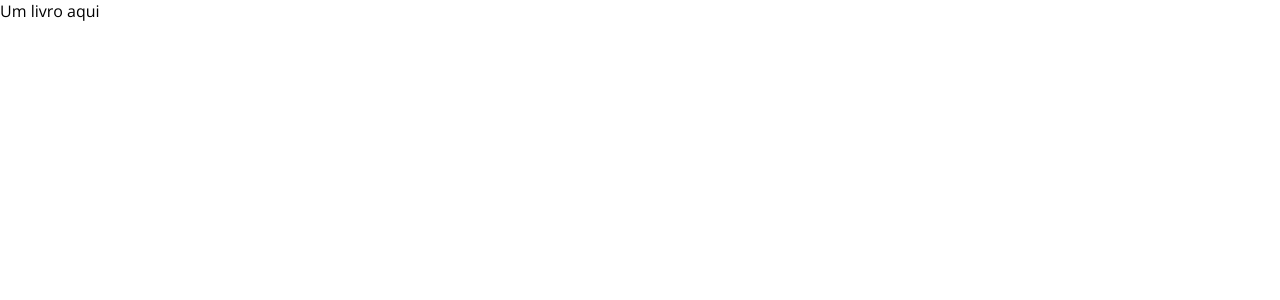
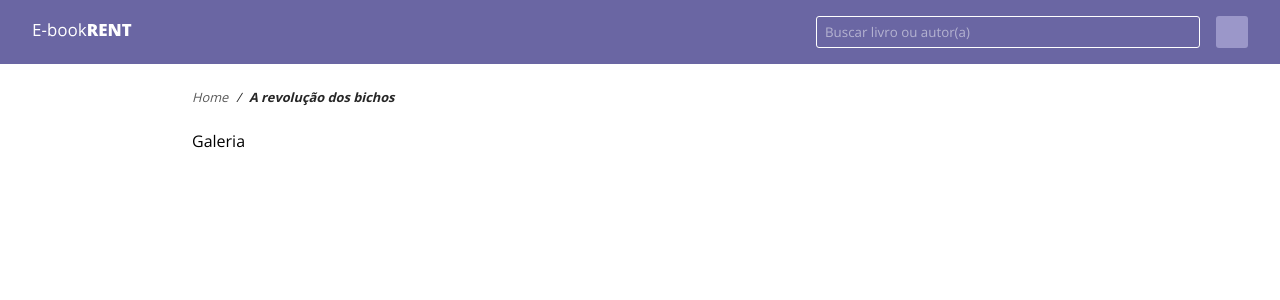
Before and after one commit to elicavalheiro/ebook-rent, a Vue app: page /book/1 in a window 1280 px wide. Shown: the top 300 px of the page. Built offline with nearby package versions, Linux system fonts and the light colour scheme.

Commit message:
:construction: create book page

```diff
--- a/package.json
+++ b/package.json
@@ -8,6 +8,7 @@
     "lint": "vue-cli-service lint"
   },
   "dependencies": {
+    "axios": "^0.21.1",
     "core-js": "^3.6.5",
     "vue": "^3.0.0",
     "vue-router": "^4.0.0-0",
--- a/src/components/BookCard.vue
+++ b/src/components/BookCard.vue
@@ -1,13 +1,37 @@
 <template>
-  <div class="book-card">
-    <img src="https://images-na.ssl-images-amazon.com/images/I/71lFUYuLmuL.jpg" >
-    <div class="book-info">
-      <h3 class="title">A revolução dos bichos</h3>
-      <p class="author">George Orwell</p>
+  <router-link :to="{ name: 'Book', params: { id: book.id } }">
+    <div class="book-card">
+      <img :src="book.mainImg.src" >
+      <div class="book-info">
+        <h3 class="title">{{ book.title }}</h3>
+        <p class="author">{{ book.author }}</p>
+      </div>
+      <p class="price">{{ priceFormated }}</p>
     </div>
-    <p class="price">R$ 0,99</p>
-  </div>
+  </router-link>
 </template>
+
+<script>
+export default {
+  name: 'Book',
+  props: {
+    book: {
+      type: Object,
+      default: () => {}
+    }
+  },
+  computed: {
+    priceFormated(){
+      const formated = this.book.price.toLocaleString('pt-BR', {
+        style: "currency",
+        currency: 'BRL'
+      })
+
+      return formated;
+    }
+  }
+}
+</script>
 
 <style scoped>
 .book-card {
@@ -47,4 +71,8 @@ img {
   font-size: 1rem;
   color: var(--primary-color);
 }
+
+a {
+  text-decoration: none;
+}
 </style>
--- a/src/components/Books.vue
+++ /dev/null
@@ -1,39 +0,0 @@
-<template>
-  <div class="books-container">
-    <Title title="Todos os livros" />
-    <div class="grid">
-      <BookCard />
-    </div>
-  </div>
-</template>
-
-<script>
-import Title from '@/components/Title';
-import BookCard from '@/components/BookCard';
-
-export default {
-  name: 'Books',
-  components: {
-    Title,
-    BookCard
-  },
-  props: {
-    pageTitle: {
-      type: String,
-      default: '',
-    }
-  }
-}
-</script>
-
-<style scoped>
-.books-container {
-  width: 100%;
-}
-
-.grid {
-  display: grid;
-  grid-template-columns: repeat(5, 1fr);
-  gap: 15px;
-}
-</style>
--- /dev/null
+++ b/src/components/BooksList.vue
@@ -0,0 +1,70 @@
+<template>
+  <div class="books-container">
+    <Title title="Todos os livros" />
+    <div class="grid">
+      <BookCard v-for="book in books" :key="book.id" :book="book" />
+    </div>
+  </div>
+</template>
+
+<script>
+import { mapState, mapActions } from 'vuex'
+import Title from '@/components/Title';
+import BookCard from '@/components/BookCard';
+
+export default {
+  name: 'BooksList',
+  components: {
+    Title,
+    BookCard
+  },
+  props: {
+    pageTitle: {
+      type: String,
+      default: '',
+    }
+  },
+  data(){
+    return {
+      books: []
+    }
+  },
+  computed: {
+    ...mapState(['books_state'])
+  },
+  methods: {
+    ...mapActions([
+      'get_books'
+    ]),
+
+    populateBooks(){
+      this.books = this.books_state;
+    },
+
+    async getBooks(){
+      try {
+        await this.get_books();
+      } catch (error) {
+        console.log(error);
+      }
+
+      this.populateBooks();
+    }
+  },
+  created(){
+    this.getBooks();
+  }
+}
+</script>
+
+<style scoped>
+.books-container {
+  width: 100%;
+}
+
+.grid {
+  display: grid;
+  grid-template-columns: repeat(5, 1fr);
+  gap: 15px;
+}
+</style>
--- /dev/null
+++ b/src/components/Breadcrumbs.vue
@@ -0,0 +1,36 @@
+<template>
+  <div class="breadcrumbs">
+    <router-link to="/">Home</router-link>
+    <p class="breadcrumbs-divider">/</p>
+    <p class="current-page">A revolução dos bichos</p>
+  </div>
+</template>
+
+<style scoped>
+a {
+  text-decoration: none;
+  color: #595959;
+}
+
+p {
+  color: var(--black-color);
+}
+
+.breadcrumbs {
+  display: flex;
+  margin: 1.5rem 0;
+
+  font-style: italic;
+  font-size: .8rem;
+
+  width: 100%;
+}
+
+.breadcrumbs-divider {
+  margin: 0 .5rem;
+}
+
+.current-page {
+  font-weight: 700;
+}
+</style>
--- /dev/null
+++ b/src/plugins/axios.js
@@ -0,0 +1,27 @@
+import axios from 'axios';
+
+axios.defaults.baseURL = 'http://localhost:3000';
+
+const _axios = axios.create();
+
+_axios.interceptors.request.use(
+  function (config) {
+    return config;
+  },
+
+  function (error){
+    return Promise.reject(error);
+  }
+);
+
+_axios.interceptors.response.use(
+  function (config) {
+    return config;
+  },
+
+  function (error){
+    return Promise.reject(error);
+  }
+);
+
+export default _axios;
--- a/src/store/index.js
+++ b/src/store/index.js
@@ -1,11 +1,20 @@
 import { createStore } from 'vuex'
+import axios from '@/plugins/axios';
 
 export default createStore({
   state: {
+    books_state: []
   },
   mutations: {
+    populate_books_state(state, payload){
+      state.books_state = payload;
+    }
   },
   actions: {
+    async get_books(context){
+      const { data } = await axios.get('/books');
+      context.commit('populate_books_state', data);
+    }
   },
   modules: {
   }
--- a/src/views/BookPage.vue
+++ b/src/views/BookPage.vue
@@ -1,3 +1,31 @@
 <template>
-  Um livro aqui
+  <PageHeader />
+  <div class="book-container">
+    <Breadcrumbs />
+    <div>
+      Galeria
+    </div>
+  </div>
 </template>
+
+<script>
+import PageHeader from '@/components/PageHeader'
+import Breadcrumbs from '@/components/Breadcrumbs'
+
+export default {
+  name: 'BookPage',
+  components: {
+    PageHeader,
+    Breadcrumbs
+  }
+}
+</script>
+
+<style scoped>
+.book-container {
+  padding: 0 15%;
+
+  display: flex;
+  flex-direction: column;
+}
+</style>
--- a/src/views/Home.vue
+++ b/src/views/Home.vue
@@ -3,20 +3,20 @@
   <div class="content">
     <Filters />
     <div class="v-divider"></div>
-    <Books />
+    <BooksList />
   </div>
 </template>
 
 <script>
 import PageHeader from '@/components/PageHeader'
-import Books from '@/components/Books'
+import BooksList from '@/components/BooksList'
 import Filters from '@/components/Filters'
 
 export default {
   name: 'Home',
   components: {
     PageHeader,
-    Books,
+    BooksList,
     Filters
   }
 }
```
Also changed, not shown: 1 other file (tests, documents, lock files or other folders).
